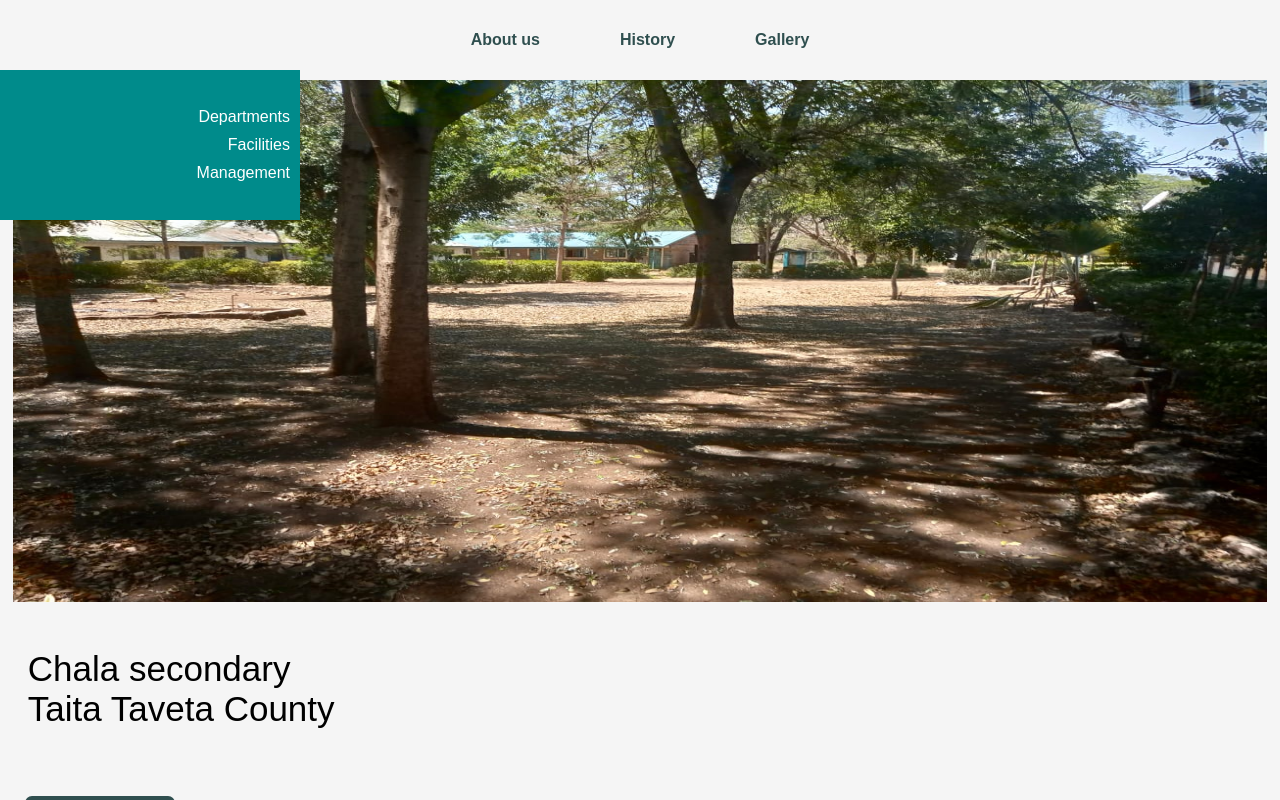
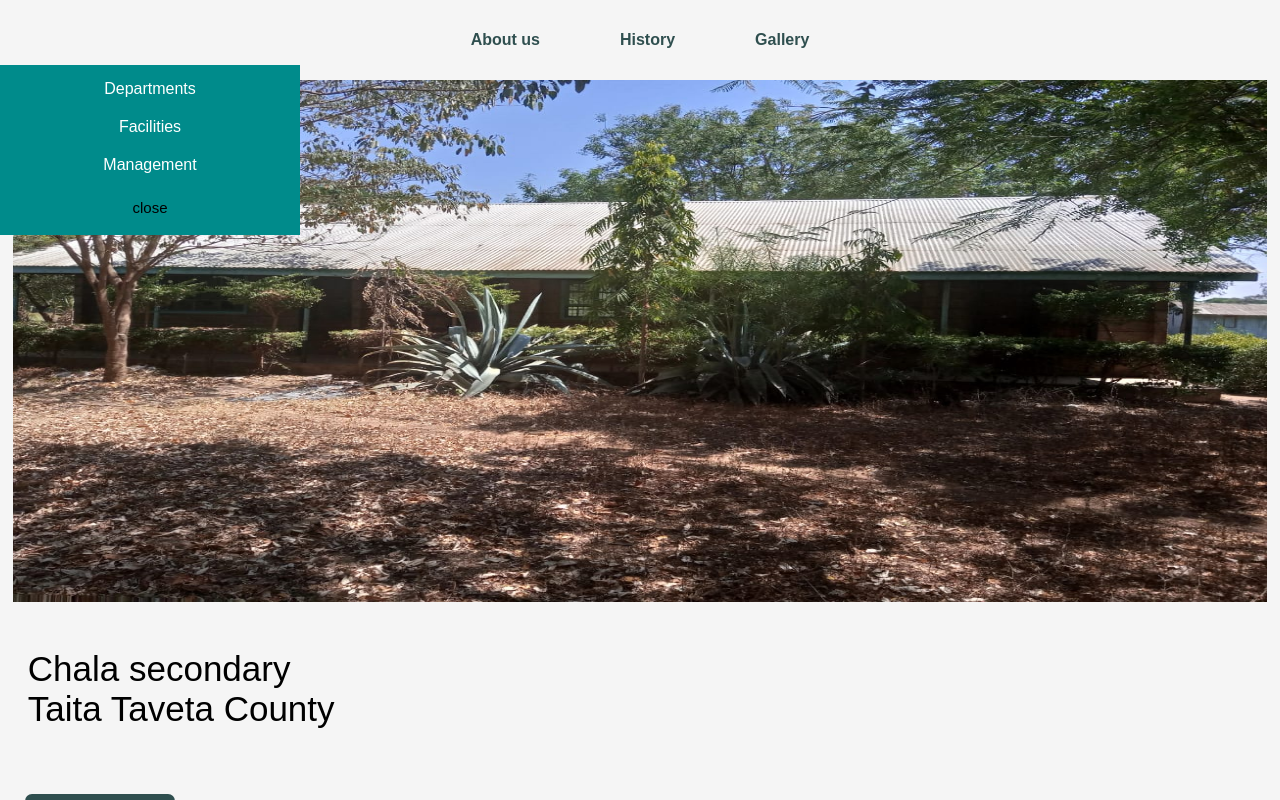
Before and after one commit to amnotperfect/Chala, a Next.js app: page / in a window 1280 px wide. Both pictures are taken after a click on the element "About us". Shown: the top 800 px of the page. Built offline with nearby package versions, Linux system fonts and the light colour scheme.

Commit message:
upadating the ui

```diff
--- a/components/Nav.js
+++ b/components/Nav.js
@@ -1,8 +1,8 @@
-import styles from "../styles/Home.module.css";
+import styles from "../styles/Nav.module.css";
 import Link from "next/link";
 import { useState } from "react";
 
-function PopUpMenu() {
+function PopUpMenu({ close }) {
   return (
     <div className={styles.popUpMenu}>
       <li>
@@ -14,6 +14,8 @@ function PopUpMenu() {
       <li>
         <Link href="Management">Management</Link>
       </li>
+
+      <span onClick={(e) => close()}>close</span>
     </div>
   );
 }
@@ -32,7 +34,7 @@ function Nav() {
         <li>
           <Link href="/Gallery">Gallery</Link>
         </li>
-        {sideMenu && <PopUpMenu />}
+        {sideMenu && <PopUpMenu close={(e) => setSideMenu(!sideMenu)} />}
       </ul>
     </nav>
   );
--- a/pages/index.js
+++ b/pages/index.js
@@ -49,7 +49,7 @@ export default function Home() {
             <Image
               layout="fill"
               style={{ borderRadius: "0px" }}
-              src={require("../img/02.jpg").default}
+              src={require("../img/06.jpg").default}
             />
           </section>
           <section>
@@ -63,7 +63,7 @@ export default function Home() {
           </button>
         </div>
         <OurInfo />
-        <Tittle tittle="About Us" />
+        <Tittle tittle="About Us 	&#187;" />
         <Details />
         <Footer />
       </div>
--- a/styles/ContactUs.module.css
+++ b/styles/ContactUs.module.css
@@ -24,7 +24,9 @@
   align-items: center;
   transition: ease-in-out 0.5s;
   border-radius: 5px;
+  color: whitesmoke;
 }
+
 
 .contactUs > section > div:hover {
   background-color: skyblue;
@@ -43,6 +45,7 @@
 .contactUs > div > li {
   margin: 10px 30px;
   list-style-type: none;
+
 }
 
 @media (max-width: 600px) {
--- a/styles/Footer.module.css
+++ b/styles/Footer.module.css
@@ -8,7 +8,7 @@
 }
 
 .footer > section {
-  flex: 0 0 45%;
+  flex: 0 0 100%;
   height: 98%;
   background-color: '';
 }
--- a/styles/Home.module.css
+++ b/styles/Home.module.css
@@ -12,61 +12,7 @@
   color: #0c0c0c;
 }
 
-.nav {
-  width: 100%;
-  height: 10vh;
-  display: flex;
-  justify-content: space-evenly;
-  align-items: center;
-  background-color: whitesmoke;
-}
 
-.nav > ul {
-  width: 100%;
-  height: 10vh;
-  display: flex;
-  justify-content: center;
-  align-items: center;
-  position: relative;
-}
-
-.nav > ul > li {
-  list-style-type: none;
-  margin: 0px 40px;
-  color: darkslategray;
-  font-weight: bold;
-}
-
-.nav > ul > li:hover {
-  transition: 1s ease-in-out;
-  border-bottom: 1px solid darkslategray;
-  color: black;
-}
-
-.popUpMenu {
-  position: absolute;
-  width: 300px;
-  height: 150px;
-  background: darkcyan;
-  top: 70px;
-  left: 0px;
-  z-index: 30;
-  display: flex;
-  flex-direction: column;
-  justify-content: center;
-  align-items: flex-end;
-  padding: 0px 10px;
-}
-
-.popUpMenu > li {
-  margin: 5px 0px;
-  list-style-type: none;
-  color: white;
-}
-
-.popUpMenu > li:hover {
-  color: darkslategray;
-}
 
 .page {
   min-height: 100vh;
@@ -124,14 +70,14 @@
 
 .contactBtn > button {
   width: 150px;
-  height: 40px;
+  height: 45px;
   border-radius: 7px;
   background: darkslategray;
   color: white;
   margin-left: 10px;
 }
 
-.contactBtn>button:hover{
+.contactBtn > button:hover {
   background-color: slategray;
 }
 
@@ -190,7 +136,7 @@
 .infoCard {
   flex: 0 0 25%;
   height: 70%;
-  background: white;
+  background: rgba(245, 222, 179, 0.192);
   display: flex;
   flex-direction: column;
   align-items: center;
@@ -260,6 +206,14 @@
     width: 98%;
   }
 
+  .welcome > section:nth-child(1) {
+    flex: 0 0 60%;
+  }
+
+  .welcome > section:nth-child(2) {
+    flex: 0 0 40%;
+  }
+
   .welcome > section:nth-child(2) > h1 {
     font-size: 35px;
   }
--- /dev/null
+++ b/styles/Nav.module.css
@@ -0,0 +1,63 @@
+.nav {
+  width: 100%;
+  height: 10vh;
+  display: flex;
+  justify-content: space-evenly;
+  align-items: center;
+  background-color: whitesmoke;
+}
+
+.nav > ul {
+  width: 100%;
+  height: 10vh;
+  display: flex;
+  justify-content: center;
+  align-items: center;
+  position: relative;
+}
+
+.nav > ul > li {
+  list-style-type: none;
+  margin: 0px 40px;
+  color: darkslategray;
+  font-weight: bold;
+}
+
+.nav > ul > li:hover {
+  transition: 1s ease-in-out;
+  border-bottom: 1px solid darkslategray;
+  color: black;
+}
+
+.popUpMenu {
+  position: absolute;
+  width: 300px;
+  height: 170px;
+  background: darkcyan;
+  top: 65px;
+  left: 0px;
+  z-index: 30;
+  display: flex;
+  flex-direction: column;
+  justify-content: center;
+  align-items: center;
+  padding: 0px 10px;
+}
+
+.popUpMenu > li {
+  margin: 10px 0px;
+  list-style-type: none;
+  color: white;
+}
+
+.popUpMenu > li:hover {
+  color: darkslategray;
+}
+
+.popUpMenu > span {
+  margin: 15px;
+  font-size: 15px;
+}
+.popUpMenu > span:hover{
+    color:whitesmoke ;
+}
```
Also changed, not shown: pages/ContactUs.js (+23 -4 lines).
